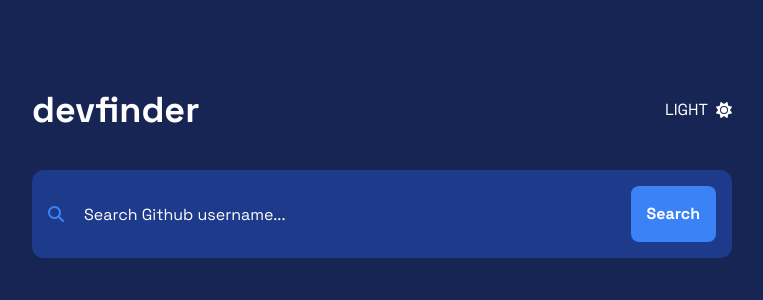
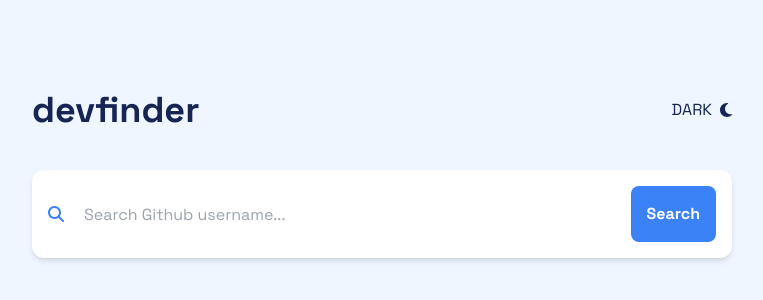
Before and after one commit to facundofernanddez/user-search-app, a Next.js app: page / in a window 1280 px wide. Shown: the part 214-514 px from the top of the page, without its empty margins (258-1021 px from the left). Built offline with nearby package versions, Linux system fonts and the light colour scheme.

Commit message:
switch dark and light theme

```diff
--- a/src/app/layout.tsx
+++ b/src/app/layout.tsx
@@ -17,9 +17,9 @@ export default function RootLayout({
   children: React.ReactNode;
 }) {
   return (
-    <html lang="en">
+    <html lang="en" className="">
       <body className={spaceGrotesk.className}>
-        <div className="grid px-4 min-h-screen bg-blue-950 place-content-center">
+        <div className="grid px-4 min-h-screen dark:bg-blue-950 bg-blue-50 place-content-center">
           <div className="sm:w-[500px] md:w-[600px] lg:w-[700px]">
             <Navbar />
             {children}
--- a/src/components/FormSearchUser.tsx
+++ b/src/components/FormSearchUser.tsx
@@ -15,7 +15,7 @@ export const FormSearchUser = ({ getUser }: Props) => {
   return (
     <form
       onSubmit={handleSubmit}
-      className="flex flex-wrap gap-2 items-center bg-blue-900 p-4 rounded-xl mb-6"
+      className="flex flex-wrap gap-2 items-center dark:bg-blue-900 bg-white shadow-md dark:shadow-none p-4 rounded-xl mb-6"
     >
       <span className="min-w-[20px]">
         <SearchIcon className="fill-blue-500" />
@@ -24,7 +24,7 @@ export const FormSearchUser = ({ getUser }: Props) => {
         name="username"
         type="text"
         placeholder="Search Github username..."
-        className="flex-1 h-14 p-2 rounded-lg focus:outline-none focus:ring-2 focus:ring-blue-500 bg-transparent text-white placeholder-white"
+        className="flex-1 h-14 p-2 rounded-lg focus:outline-none focus:ring-2 focus:ring-blue-500 bg-transparent dark:text-white dark:placeholder-white"
       />
       <button className="bg-blue-500 rounded-lg p-4 text-white font-bold">
         Search
--- a/src/components/Navbar.tsx
+++ b/src/components/Navbar.tsx
@@ -1,12 +1,48 @@
+"use client";
+
+import { useEffect, useState } from "react";
 import { SunIcon } from "./icons/SunIcon";
+import { MoonIcon } from "./icons/MoonIcon";
+
+const initialThemeState = () => {
+  if (localStorage.getItem("theme")) {
+    return localStorage.getItem("theme") as "light" | "dark";
+  }
+  return window.matchMedia("(prefers-color-scheme: dark)").matches
+    ? "dark"
+    : "light";
+};
 
 export const Navbar = () => {
+  const [theme, setTheme] = useState<"light" | "dark">(initialThemeState);
+
+  useEffect(() => {
+    if (theme === "dark") {
+      document.documentElement.classList.add("dark");
+    } else {
+      document.documentElement.classList.remove("dark");
+    }
+    localStorage.setItem("theme", theme);
+  }, [theme]);
+
+  const handleTheme = () => {
+    setTheme(theme === "dark" ? "light" : "dark");
+  };
+
   return (
     <header className="flex items-center space-x-2 mb-10">
-      <h1 className="text-white text-4xl font-bold flex-grow">devfinder</h1>
-      <span className="uppercase text-white">Light</span>
-      <button>
-        <SunIcon className="fill-white" />
+      <h1 className="dark:text-white text-blue-950 text-4xl font-bold flex-grow">
+        devfinder
+      </h1>
+      <span className="uppercase dark:text-white text-blue-950">
+        {theme === "light" ? "dark" : "light"}
+      </span>
+      <button onClick={handleTheme}>
+        {theme === "light" ? (
+          <MoonIcon className="dark:fill-white fill-blue-950" />
+        ) : (
+          <SunIcon className="dark:fill-white fill-blue-950" />
+        )}
       </button>
     </header>
   );
--- a/src/components/UserCardInfo.tsx
+++ b/src/components/UserCardInfo.tsx
@@ -19,7 +19,7 @@ const validateUrl = (url: string) => {
 
 export const UserCardInfo = ({ user }: Props) => {
   return (
-    <article className="grid-areas p-4 rounded-xl bg-blue-900 text-white">
+    <article className="grid-areas p-4 rounded-xl dark:bg-blue-900 dark:text-white shadow-md dark:shadow-none bg-white">
       <div className="overflow-hidden section-logo mr-3 bg-gray-200 grid place-content-center rounded-full h-24 w-24 p-1 lg:mx-auto">
         <Image
           src={user.avatar_url}
@@ -32,7 +32,7 @@ export const UserCardInfo = ({ user }: Props) => {
       </div>
       <div className="section-title">
         <h2 className="font-bold text-3xl">{user.name}</h2>
-        <p>@{user.login}</p>
+        <p className="dark:text-white text-blue-500">@{user.login}</p>
       </div>
       <div className="section-date lg:text-right">
         <p>
@@ -46,7 +46,7 @@ export const UserCardInfo = ({ user }: Props) => {
       <p className="section-description mt-8 leading-loose">
         {user.bio || "No user bio"}
       </p>
-      <div className="section-number mt-4 flex justify-around bg-blue-950 p-8 rounded-xl text-center">
+      <div className="section-number mt-4 flex justify-around dark:bg-blue-950 bg-blue-50 p-8 rounded-xl dark:text-white text-blue-950 text-center">
         <article>
           <p>Repos</p>
           <p className="font-bold text-xl">{user.public_repos}</p>
@@ -63,13 +63,19 @@ export const UserCardInfo = ({ user }: Props) => {
       <div className="section-social md:grid grid-cols-2 mt-4 space-y-3">
         <article className="flex space-x-2">
           <i>
-            <LocationIcon className="fill-white" width={"1rem"} />
+            <LocationIcon
+              className="dark:fill-white fill-blue-950"
+              width={"1rem"}
+            />
           </i>
           <span>{user.location}</span>
         </article>
         <article className="flex space-x-2">
           <i>
-            <LinkIcon className="fill-white" width={"1rem"} />
+            <LinkIcon
+              className="dark:fill-white fill-blue-950"
+              width={"1rem"}
+            />
           </i>
           <a href={validateUrl(user.blog)} className="truncate">
             {user.blog || "not information"}
@@ -77,7 +83,10 @@ export const UserCardInfo = ({ user }: Props) => {
         </article>
         <article className="flex space-x-2">
           <i>
-            <TwitterIcon className="fill-white" width={"1rem"} />
+            <TwitterIcon
+              className="dark:fill-white fill-blue-950"
+              width={"1rem"}
+            />
           </i>
           <a href={`https://www.twitter.com/${user.twitter_username}`}>
             {user.twitter_username || "no twitter"}
@@ -85,7 +94,10 @@ export const UserCardInfo = ({ user }: Props) => {
         </article>
         <article className="flex space-x-2">
           <i>
-            <BuildingIcon className="fill-white" width={"1rem"} />
+            <BuildingIcon
+              className="dark:fill-white fill-blue-950"
+              width={"1rem"}
+            />
           </i>
           <span>{user.company || "not information"}</span>
         </article>
--- a/tailwind.config.js
+++ b/tailwind.config.js
@@ -1,18 +1,19 @@
 /** @type {import('tailwindcss').Config} */
 module.exports = {
   content: [
-    './src/pages/**/*.{js,ts,jsx,tsx,mdx}',
-    './src/components/**/*.{js,ts,jsx,tsx,mdx}',
-    './src/app/**/*.{js,ts,jsx,tsx,mdx}',
+    "./src/pages/**/*.{js,ts,jsx,tsx,mdx}",
+    "./src/components/**/*.{js,ts,jsx,tsx,mdx}",
+    "./src/app/**/*.{js,ts,jsx,tsx,mdx}",
   ],
   theme: {
     extend: {
       backgroundImage: {
-        'gradient-radial': 'radial-gradient(var(--tw-gradient-stops))',
-        'gradient-conic':
-          'conic-gradient(from 180deg at 50% 50%, var(--tw-gradient-stops))',
+        "gradient-radial": "radial-gradient(var(--tw-gradient-stops))",
+        "gradient-conic":
+          "conic-gradient(from 180deg at 50% 50%, var(--tw-gradient-stops))",
       },
     },
   },
   plugins: [],
-}
+  darkMode: "class",
+};
```
